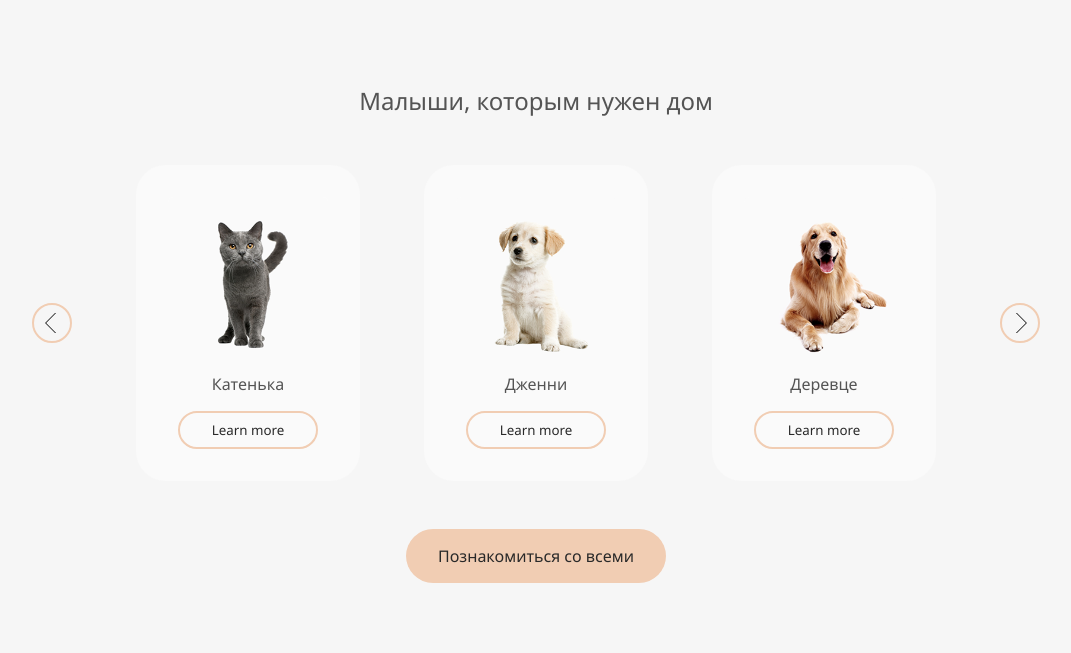
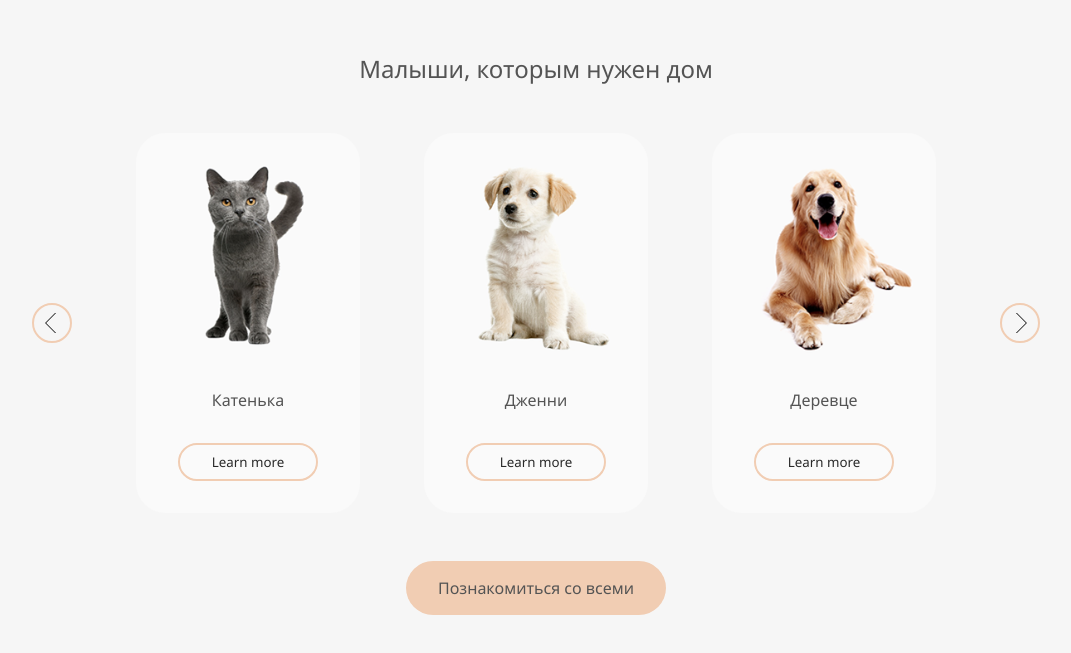
Before and after one commit to sialiss/some-shelter-for-frontend, a Vue app: page / in a window 1280 px wide. Shown: the part 1667-2320 px from the top of the page, without its empty margins (104-1175 px from the left). Built offline with nearby package versions, Linux system fonts and the light colour scheme.

Commit message:
slider moment but it dont slide :(

```diff
--- a/src/assets/base.css
+++ b/src/assets/base.css
@@ -116,6 +116,10 @@ html {
 	cursor: pointer;
 }
 
+.button-secondary:hover {
+	background: var(--color-primary);
+}
+
 img {
 	max-width: 100%;
 	max-height: 100%;
@@ -150,3 +154,31 @@ h3 {
 	color: var(--color-dark-s);
 	cursor: default;
 }
+
+.card {
+	max-width: 224;
+	display: flex;
+	flex-direction: column;
+	background-color: var(--color-light-l);
+	align-items: center;
+	border-radius: 30px;
+	box-shadow: 0px 0px 0px #0000;
+	overflow: hidden;
+	transition: box-shadow 0.6s;
+}
+.card:hover {
+	box-shadow: 0px 20px 30px #0002;
+	transition: box-shadow 0.3s;
+}
+
+.card-body {
+	padding: var(--pad-l);
+	display: flex;
+	flex-direction: column;
+	gap: var(--pad-l);
+}
+
+.card p {
+	text-align: center;
+	color: var(--color-dark-l);
+}
--- /dev/null
+++ b/src/components/PetCard.vue
@@ -0,0 +1,27 @@
+<script setup lang="ts">
+import type { Pet } from "../pets/pets"
+
+const { pet } = defineProps({
+	pet: {
+		type: Object,
+		default() {
+			return {
+				id: 0,
+				name: "Unknown animal",
+				image: "",
+				bio: "Unknown"
+			} as Pet
+		}
+	}
+})
+</script>
+
+<template>
+	<div class="card">
+		<img :src="pet.image" class="card-image" />
+		<div class="card-body">
+			<p>{{ pet.name }}</p>
+			<button class="button-secondary">Learn more</button>
+		</div>
+	</div>
+</template>
--- /dev/null
+++ b/src/components/PetsSlider.vue
@@ -0,0 +1,39 @@
+<script setup lang="ts">
+import { computed, ref } from "vue"
+import { pets } from "../pets/pets"
+import PetCard from "./PetCard.vue"
+
+const petsPage = ref(0)
+const displayedPets = computed(() =>
+	pets.slice(petsPage.value * 3, petsPage.value * 3 + 3)
+)
+
+function setPage(page: number) {
+	petsPage.value = Math.min(
+		Math.max(page, 0),
+		Math.ceil((pets.length - 3) / 3)
+	)
+}
+</script>
+
+<template>
+	<div class="fix-width | flex align-center just-center gap-xl pad-l">
+		<button class="button-arrow" @click="setPage(petsPage - 1)">
+			<img src="../assets/icons/left-arrow.svg" alt="назад" />
+		</button>
+		<PetCard v-for="pet in displayedPets" :key="pet.id" :pet="pet" />
+		<button class="button-arrow" @click="setPage(petsPage + 1)">
+			<img
+				src="../assets/icons/left-arrow.svg"
+				class="right-arrow"
+				alt="назад"
+			/>
+		</button>
+	</div>
+</template>
+
+<style scoped>
+.right-arrow {
+	rotate: 180deg;
+}
+</style>
--- /dev/null
+++ b/src/pets/pets.ts
@@ -0,0 +1,63 @@
+export interface Pet {
+	id: number
+	image: string
+	name: string
+	bio: string
+}
+
+export const pets: Pet[] = [
+	{
+		id: 1,
+		image: new URL("../assets/images/pets-katrine.png", import.meta.url)
+			.href,
+		name: "Катенька",
+		bio: "a very good girl"
+	},
+	{
+		id: 2,
+		image: new URL("../assets/images/pets-jennifer.png", import.meta.url)
+			.href,
+		name: "Дженни",
+		bio: "a very good girl"
+	},
+	{
+		id: 3,
+		image: new URL("../assets/images/pets-woody.png", import.meta.url).href,
+		name: "Деревце",
+		bio: "a very good girl"
+	},
+	{
+		id: 4,
+		image: new URL("../assets/images/pets-charly.png", import.meta.url)
+			.href,
+		name: "Чарли",
+		bio: "a very good girl"
+	},
+	{
+		id: 5,
+		image: new URL("../assets/images/pets-freddie.png", import.meta.url)
+			.href,
+		name: "Фредди Фазбер",
+		bio: "a very good girl"
+	},
+	{
+		id: 6,
+		image: new URL("../assets/images/pets-scarlet.png", import.meta.url)
+			.href,
+		name: "Скелет",
+		bio: "a very good girl"
+	},
+	{
+		id: 7,
+		image: new URL("../assets/images/pets-sophia.png", import.meta.url)
+			.href,
+		name: "Соня",
+		bio: "a very good girl"
+	},
+	{
+		id: 8,
+		image: new URL("../assets/images/pets-timmy.png", import.meta.url).href,
+		name: "Тимоша",
+		bio: "a very good girl"
+	}
+]
--- a/src/views/HomeView.vue
+++ b/src/views/HomeView.vue
@@ -1,5 +1,6 @@
 <script setup lang="ts">
 import TheHeader from "../components/TheHeader.vue"
+import PetsSlider from "../components/PetsSlider.vue"
 import { ref, onBeforeMount, onUnmounted } from "vue"
 
 const isHeaderDark = ref(true)
@@ -70,33 +71,7 @@ onUnmounted(() => document.removeEventListener("scroll", scrollHandler))
 		<div class="pets screen | stack just-center">
 			<div class="fix-width pad | stack equal | pad-xl align-center">
 				<h3>Малыши, которым нужен дом</h3>
-				<div class="flex align-center just-center gap-xl pad-l">
-					<button class="button-arrow">
-						<img src="../assets/icons/left-arrow.svg" alt="назад" />
-					</button>
-					<div class="stack card">
-						<img src="../assets/images/pets-katrine.png" />
-						<p>Катенька</p>
-						<button class="button-secondary">Learn more</button>
-					</div>
-					<div class="stack card">
-						<img src="../assets/images/pets-jennifer.png" />
-						<p>Дженни</p>
-						<button class="button-secondary">Learn more</button>
-					</div>
-					<div class="stack card">
-						<img src="../assets/images/pets-woody.png" />
-						<p>Деревце</p>
-						<button class="button-secondary">Learn more</button>
-					</div>
-					<button class="button-arrow">
-						<img
-							src="../assets/icons/left-arrow.svg"
-							class="right-arrow"
-							alt="назад"
-						/>
-					</button>
-				</div>
+				<PetsSlider />
 				<RouterLink to="/pets" class="button-primary"
 					>Познакомиться со всеми</RouterLink
 				>
@@ -105,7 +80,7 @@ onUnmounted(() => document.removeEventListener("scroll", scrollHandler))
 	</main>
 </template>
 
-<style>
+<style scoped>
 .first-screen {
 	background-image: linear-gradient(
 		-45deg,
@@ -130,25 +105,4 @@ a {
 .about {
 	background-color: var(--color-light-xl);
 }
-
-.card {
-	background-color: var(--color-light-l);
-	padding: var(--pad-l);
-	align-items: center;
-	border-radius: 30px;
-	box-shadow: 0px 0px 0px #0000;
-	transition: box-shadow 0.6s;
-}
-.card:hover {
-	box-shadow: 0px 20px 30px #0002;
-	transition: box-shadow 0.3s;
-}
-
-.card p {
-	color: var(--color-dark-l);
-}
-
-.right-arrow {
-	rotate: 180deg;
-}
 </style>
```
